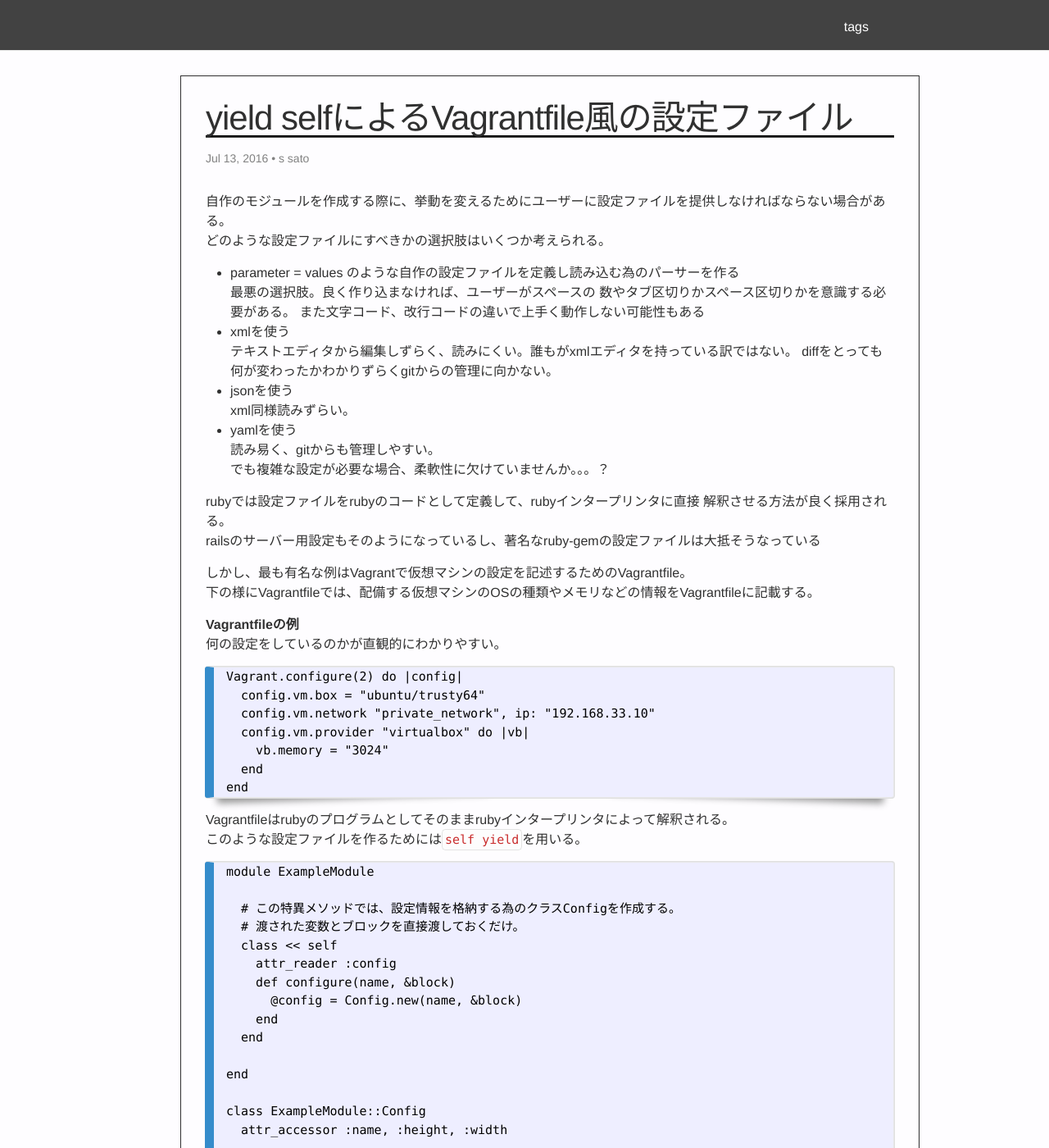
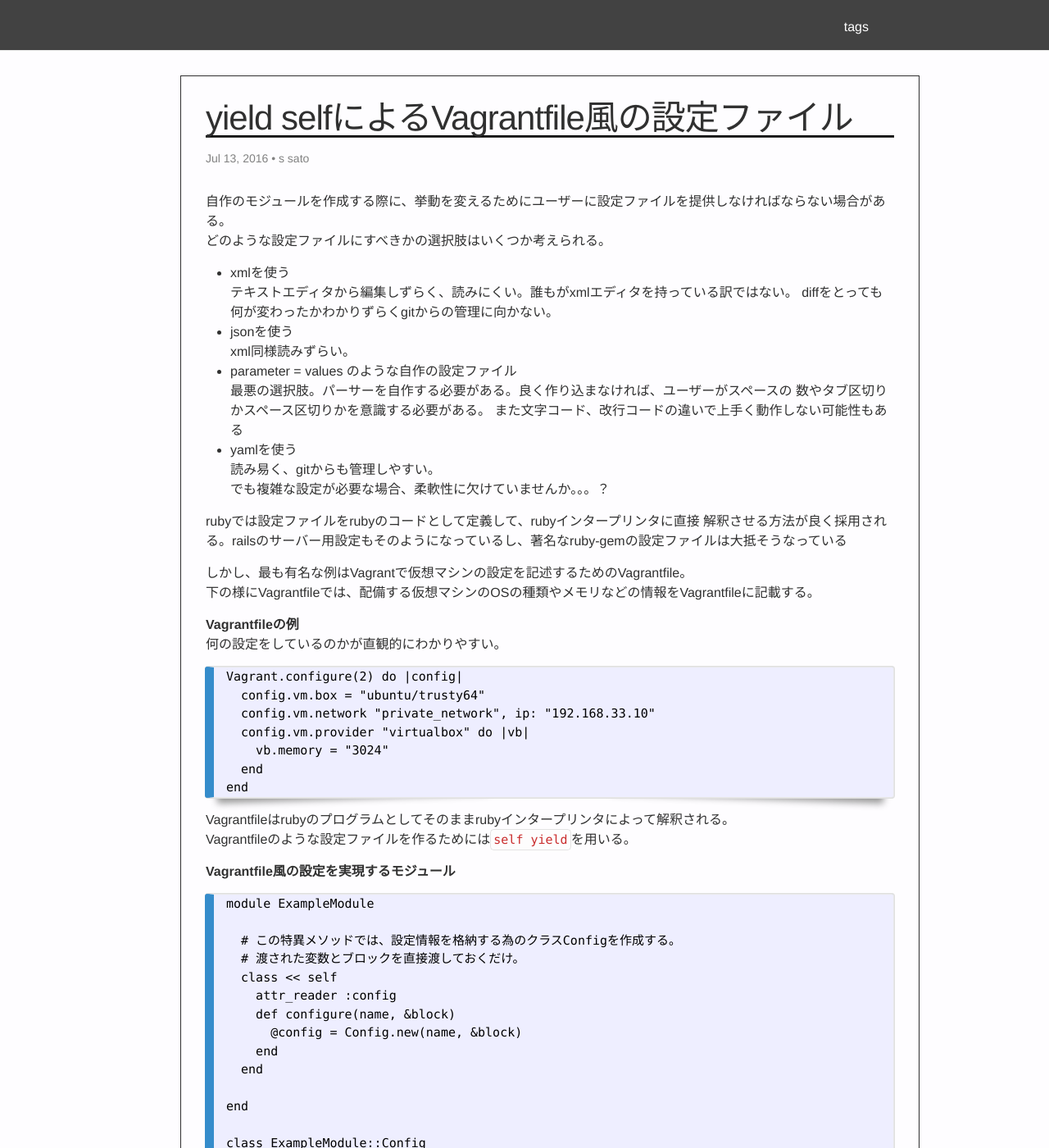
Before and after one commit to sato-s/sato-s.github.io, a Jekyll site: the page built from _posts/2016-07-14-vagrantfile-esque-config-with-yield-self.md, in a window 1280 px wide and 1400 px high. Shown: the whole window at 82% size. Built offline with Jekyll 4.4.1, drawn with Linux system fonts in a browser that asks for light colours; nearby versions of some CDN libraries; library files that are not in the unit come from our copies; Markdown is read by kramdown in place of the engine named in the settings; some of the changed text lies outside the part shown.

Commit message:
syntax error

````diff
--- a/_posts/2016-07-14-vagrantfile-esque-config-with-yield-self.md
+++ b/_posts/2016-07-14-vagrantfile-esque-config-with-yield-self.md
@@ -10,28 +10,30 @@
 自作のモジュールを作成する際に、挙動を変えるためにユーザーに設定ファイルを提供しなければならない場合がある。
 どのような設定ファイルにすべきかの選択肢はいくつか考えられる。
 
-- parameter = values  のような自作の設定ファイルを定義し読み込む為のパーサーを作る
-最悪の選択肢。良く作り込まなければ、ユーザーがスペースの
-数やタブ区切りかスペース区切りかを意識する必要がある。
-また文字コード、改行コードの違いで上手く動作しない可能性もある
+
 - xmlを使う
 テキストエディタから編集しずらく、読みにくい。誰もがxmlエディタを持っている訳ではない。
 diffをとっても何が変わったかわかりずらくgitからの管理に向かない。
 - jsonを使う
 xml同様読みずらい。
+- parameter = values  のような自作の設定ファイル
+最悪の選択肢。パーサーを自作する必要がある。良く作り込まなければ、ユーザーがスペースの
+数やタブ区切りかスペース区切りかを意識する必要がある。
+また文字コード、改行コードの違いで上手く動作しない可能性もある
 - yamlを使う
 読み易く、gitからも管理しやすい。
 でも複雑な設定が必要な場合、柔軟性に欠けていませんか。。。？
 
+
 rubyでは設定ファイルをrubyのコードとして定義して、rubyインタープリンタに直接
-解釈させる方法が良く採用される。
-railsのサーバー用設定もそのようになっているし、著名なruby-gemの設定ファイルは大抵そうなっている
+解釈させる方法が良く採用される。railsのサーバー用設定もそのようになっているし、著名なruby-gemの設定ファイルは大抵そうなっている
 
 しかし、最も有名な例はVagrantで仮想マシンの設定を記述するためのVagrantfile。
 下の様にVagrantfileでは、配備する仮想マシンのOSの種類やメモリなどの情報をVagrantfileに記載する。
 
 **Vagrantfileの例**
 何の設定をしているのかが直観的にわかりやすい。
+
 ```ruby
 Vagrant.configure(2) do |config|
   config.vm.box = "ubuntu/trusty64"
@@ -42,9 +44,11 @@
 end
 ```
 
+
 Vagrantfileはrubyのプログラムとしてそのままrubyインタープリンタによって解釈される。
-このような設定ファイルを作るためには```self yield```を用いる。
+Vagrantfileのような設定ファイルを作るためには```self yield```を用いる。
 
+**Vagrantfile風の設定を実現するモジュール**
 
 ```ruby
 module ExampleModule
````
Also changed, not shown: other parts of _posts/2016-07-14-vagrantfile-esque-config-with-yield-self.md (+1 -1 lines).
